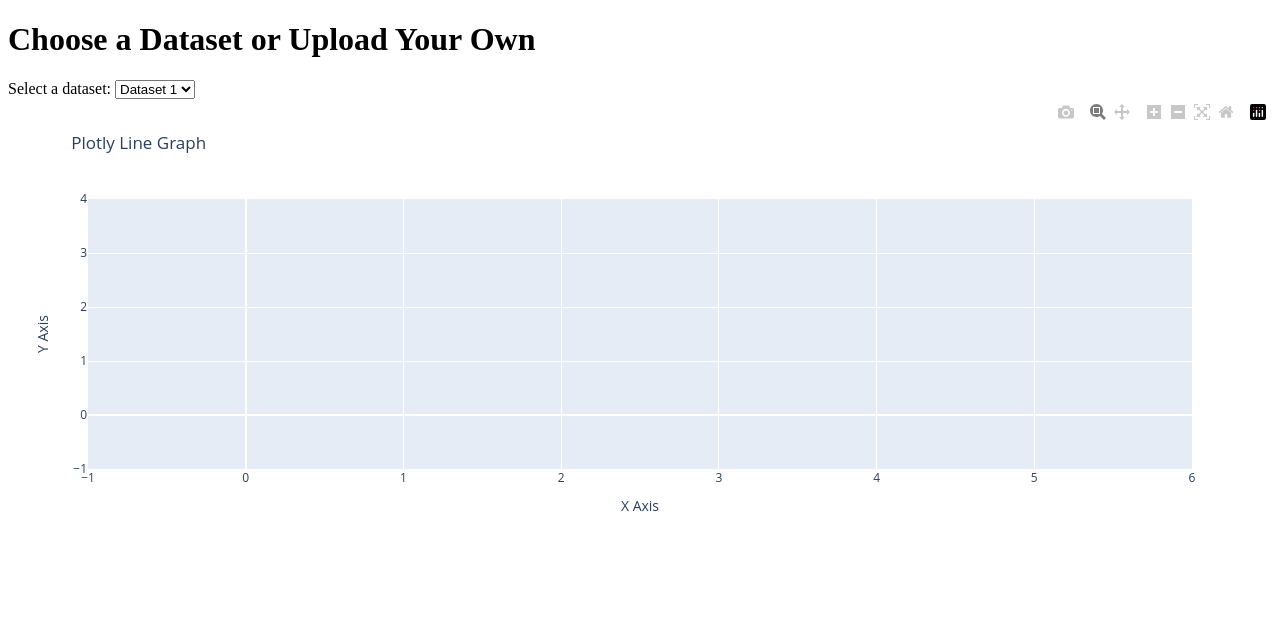
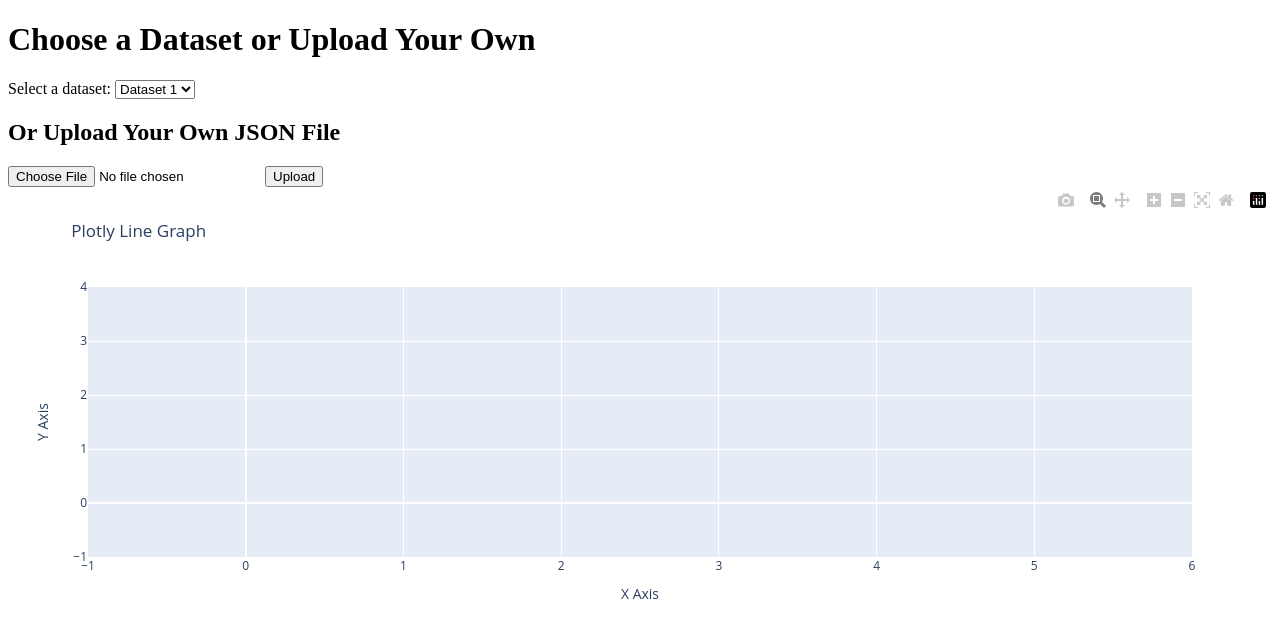
Before and after one commit to endorgobio/test_flask, a Flask app: page / in a window 1280 px wide. Shown: the top 636 px of the page. Run offline with Flask 3, Linux system fonts and the light colour scheme; some libraries are stand-ins or nearby versions.

Commit message:
Update index.html

```diff
--- a/templates/index.html
+++ b/templates/index.html
@@ -18,9 +18,9 @@
     </select>
     <!-- <button onclick="updateGraph()">Load Dataset</button> -->
 
-    <!-- <h2>Or Upload Your Own JSON File</h2>
+    <h2>Or Upload Your Own JSON File</h2>
     <input type="file" id="file-input" />
-    <button onclick="uploadFile()">Upload</button> -->
+    <button onclick="uploadFile()">Upload</button>
 
     <div id="graph"></div>
 
@@ -39,31 +39,31 @@
             });
         }
 
-        // function uploadFile() {
-        //     let fileInput = document.getElementById('file-input');
-        //     if (fileInput.files.length === 0) {
-        //         alert("Please select a file first!");
-        //         return;
-        //     }
+        function uploadFile() {
+            let fileInput = document.getElementById('file-input');
+            if (fileInput.files.length === 0) {
+                alert("Please select a file first!");
+                return;
+            }
 
-        //     let formData = new FormData();
-        //     formData.append("file", fileInput.files[0]);
+            let formData = new FormData();
+            formData.append("file", fileInput.files[0]);
 
-        //     $.ajax({
-        //         url: "/upload",
-        //         type: "POST",
-        //         data: formData,
-        //         processData: false,
-        //         contentType: false,
-        //         success: function(response) {
-        //             let graph_json = JSON.parse(response);
-        //             Plotly.newPlot('graph', graph_json.data, graph_json.layout);
-        //         },
-        //         error: function() {
-        //             alert("Error uploading file. Please try again.");
-        //         }
-        //     });
-        // }
+            $.ajax({
+                url: "/upload",
+                type: "POST",
+                data: formData,
+                processData: false,
+                contentType: false,
+                success: function(response) {
+                    let graph_json = JSON.parse(response);
+                    Plotly.newPlot('graph', graph_json.data, graph_json.layout);
+                },
+                error: function() {
+                    alert("Error uploading file. Please try again.");
+                }
+            });
+        }
 
         $(document).ready(function() {
             updateGraph();
```
